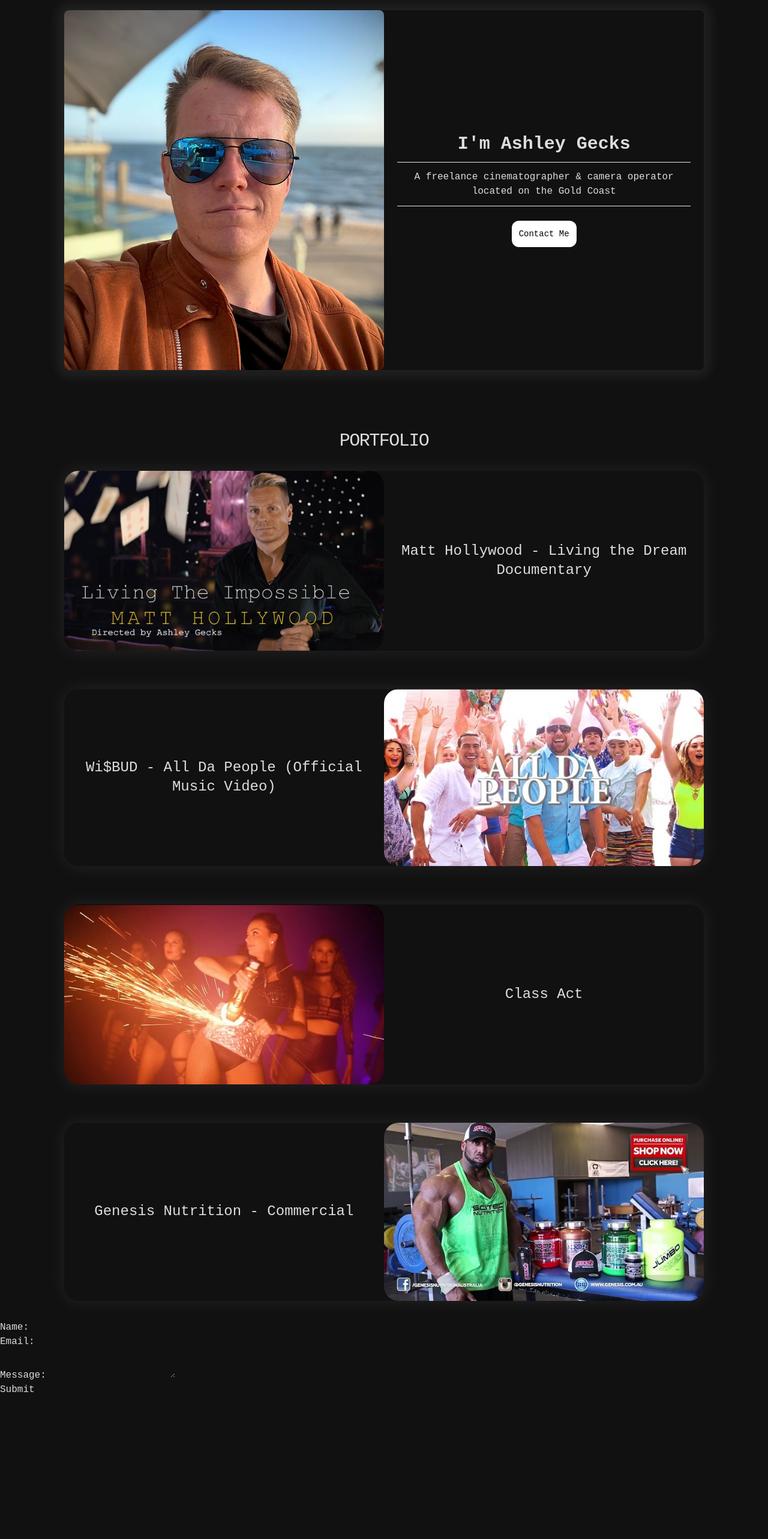
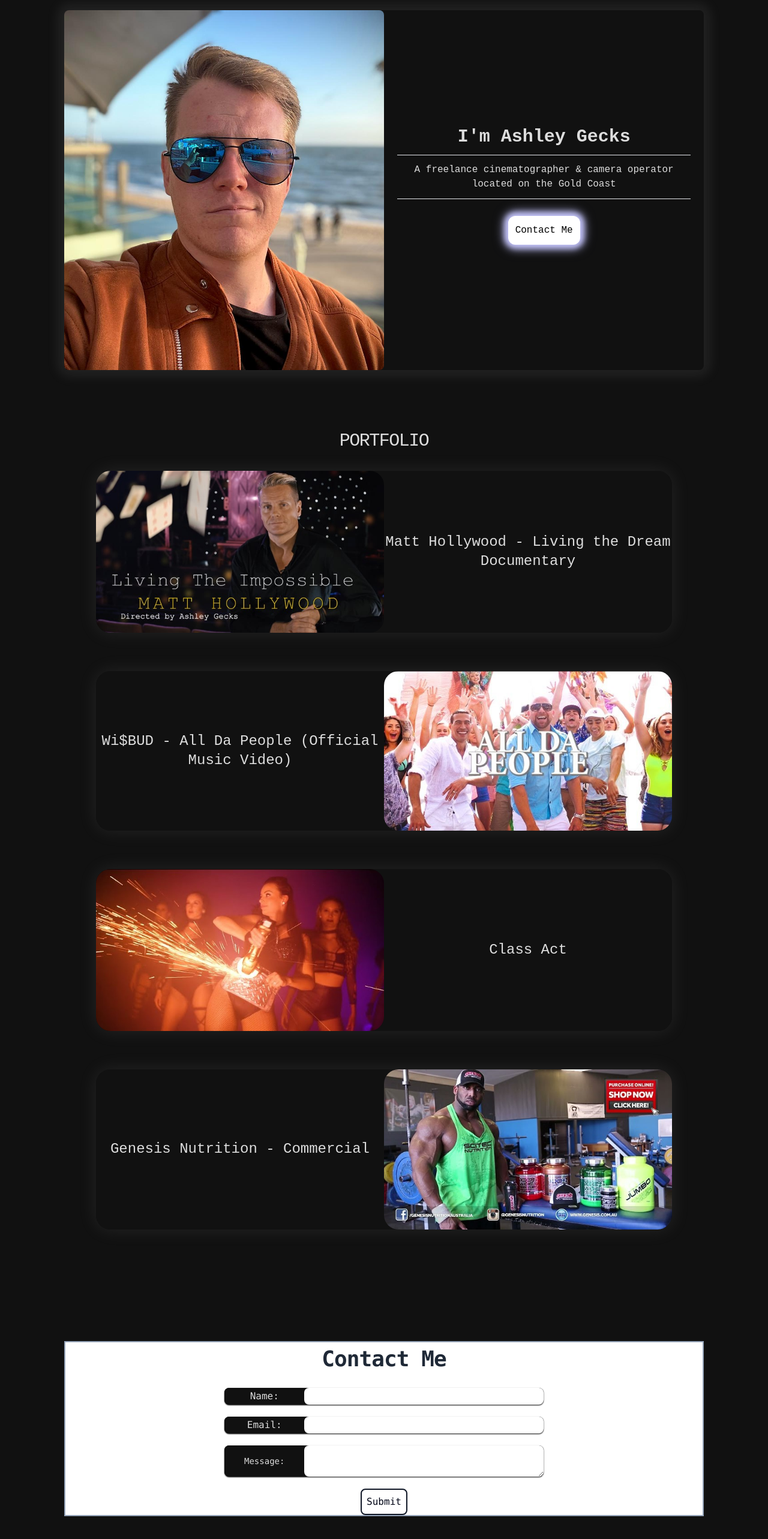
Before and after one commit to theguykai/darkcity, a React (Create React App) app: page / in a window 1280 px wide. Shown: the part 929-3495 px from the top of the page at 60% size. Before the commit the page ends 3258 px from the top, so only its background shows below. Built offline with nearby package versions, Linux system fonts and the light colour scheme; a web font is replaced by a local one.

Commit message:
added animations to the about section and the portfolio section for slide in effects

```diff
--- a/src/components/About.jsx
+++ b/src/components/About.jsx
@@ -1,6 +1,55 @@
+import React, { useEffect, useRef, useState } from "react";
 import profilePic from "../img/ashprofile.jpg";
 
 const About = () => {
+  const headingRef = useRef(null);
+  const paragraphRef = useRef(null);
+  const contactRef = useRef(null);
+  const hrRef1 = useRef(null);
+  const hrRef2 = useRef(null);
+  const [animateHr, setAnimateHr] = useState(false);
+
+  useEffect(() => {
+    const observer = new IntersectionObserver(
+      (entries) => {
+        entries.forEach((entry) => {
+          if (entry.isIntersecting) {
+            entry.target.classList.add("showAbout");
+            setTimeout(() => setAnimateHr(true), 1500);
+            observer.unobserve(entry.target);
+          }
+        });
+      },
+      { threshold: 0.1 }
+    );
+
+    if (headingRef.current) {
+      observer.observe(headingRef.current);
+    }
+
+    if (paragraphRef.current) {
+      observer.observe(paragraphRef.current);
+    }
+
+    if (contactRef.current) {
+      setTimeout(() => observer.observe(contactRef.current), 1000);
+    }
+
+    return () => observer.disconnect();
+  }, []);
+
+  useEffect(() => {
+    if (animateHr && hrRef1.current) {
+      hrRef1.current.classList.add("hr-full-width");
+    }
+  }, [animateHr]);
+
+  useEffect(() => {
+    if (animateHr && hrRef2.current) {
+      hrRef2.current.classList.add("hr-full-width");
+    }
+  }, [animateHr]);
+
   return (
     <div>
       <section
@@ -16,18 +65,20 @@ const About = () => {
           />
           <div className="context flex justify-center items-center w-1/2">
             <div className="flex flex-col gap-3 w-11/12 text-center">
-              <h2 className="text-3xl font-bold">I'm Ashley Gecks</h2>
-              <hr className="w-full" />
-              <p className="text-md">
+              <h2 ref={headingRef} className="hiddenAbout text-3xl font-bold">
+                I'm Ashley Gecks
+              </h2>
+              <hr ref={hrRef1} />
+              <p ref={paragraphRef} className="hiddenAbout text-md">
                 A freelance cinematographer & camera operator located on the
                 Gold Coast
               </p>
-              <hr className="w-full" />
-              <p className="text-sm"></p>
+              <hr ref={hrRef2} />
               <a
                 href="#contact-section"
+                ref={contactRef}
                 id="contact-link"
-                className=" bg-white text-black text-sm rounded-xl p-3 m-auto h-full min-w-min  hover:bg-blue-500 hover:text-white transition duration-200 ease-in-out"
+                className="hiddenContact glowing-shadow bg-white text-black text-md rounded-xl p-3 mx-auto my-4 h-full min-w-min  hover:bg-blue-500 hover:text-white transition-all duration-250 ease-in-out"
               >
                 Contact Me
               </a>
--- a/src/components/Contact.jsx
+++ b/src/components/Contact.jsx
@@ -1,21 +1,63 @@
 const Contact = () => {
   return (
     <div>
-      <section id="contact-section">
-        <form>
-          <div className="contact-input">
-            <label for="name">Name:</label>
-            <input type="text" id="name" name="name" />
+      <section
+        id="contact-section"
+        className="h-[50vh] md:h-[75vh] flex justify-center items-center"
+      >
+        <form className="bg-white border-slate-400 border-2 w-10/12 flex justify-center items-center gap-5 flex-col text-slate-950 font-mono">
+          <h1 className=" text-center text-2xl md:text-3xl lg:text-4xl tracking-tight text-gray-800 font-mono font-extrabold bg-transparent py-2">
+            Contact Me
+          </h1>
+          <div className="contact-input flex justify-evenly w-full sm:w-1/2 shadow-sm shadow-black rounded-lg">
+            <label
+              for="name"
+              className="w-1/3 sm:w-1/4 flex justify-center items-center font-mono rounded-lg"
+            >
+              Name:
+            </label>
+            <input
+              type="text"
+              id="name"
+              name="name"
+              className="bg-white w-3/4 py-0.5 px-2 text-slate-950 font-mono rounded-lg"
+              required
+            />
           </div>
-          <div className="contact-input">
-            <label for="email">Email:</label>
-            <input type="text" id="email" name="email" />
+          <div className="contact-input flex justify-evenly w-full sm:w-1/2 shadow-sm shadow-black rounded-lg">
+            <label
+              for="email"
+              className="w-1/3 sm:w-1/4 flex items-center justify-center font-mono rounded-lg"
+            >
+              Email:
+            </label>
+            <input
+              type="text"
+              id="email"
+              name="email"
+              className="bg-white w-3/4 py-0.5 px-2 font-mono rounded-lg"
+              required
+            />
           </div>
-          <div className="contact-input">
-            <label for="message">Message:</label>
-            <textarea id="message" name="message"></textarea>
+          <div className="contact-input flex justify-evenly w-full sm:w-1/2 shadow-sm shadow-black rounded-lg">
+            <label
+              for="message"
+              className="w-1/3 sm:w-1/4 flex items-center justify-center font-mono text-sm rounded-lg"
+            >
+              Message:
+            </label>
+            <textarea
+              id="message"
+              name="message"
+              className="bg-white w-3/4 py-0.5 px-2 font-mono rounded-lg"
+              required
+            ></textarea>
           </div>
-          <input type="submit" value="Submit" />
+          <input
+            type="submit"
+            value="Submit"
+            className="p-2 rounded-lg border-2 border-gray-900 hover:bg-blue-500 hover:text-white transition duration-200 ease-in"
+          />
         </form>
       </section>
     </div>
--- a/src/components/Portfolio.jsx
+++ b/src/components/Portfolio.jsx
@@ -5,7 +5,9 @@ const Portfolio = (props) => {
         id="portfolio-section"
         className="flex justify-center items-center flex-col"
       >
-        <h1 className="text-3xl uppercase tracking-tighter">Portfolio</h1>
+        <h1 className="text-2xl md:text-3xl uppercase tracking-tighter">
+          Portfolio
+        </h1>
         <div
           id="portfolio-container"
           className="flex justify-center items-center flex-col w-screen"
--- a/src/components/Project.jsx
+++ b/src/components/Project.jsx
@@ -1,6 +1,39 @@
+import React, { useEffect, useRef } from "react";
+
 const Project = (props) => {
+  // project slide in animation
+
+  const cardRef = useRef(null);
+
+  useEffect(() => {
+    const currentCard = cardRef.current;
+    const observer = new IntersectionObserver((entries) => {
+      entries.forEach((entry) => {
+        entry.target.classList.toggle("show", entry.isIntersecting);
+      });
+    });
+
+    if (currentCard) {
+      observer.observe(currentCard);
+    }
+
+    return () => {
+      if (currentCard) {
+        observer.unobserve(currentCard);
+      }
+    };
+  }, []);
+
+  // chooses if card is sliding in from left or right
+
+  const hiddenElement =
+    props.num % 2 === 1 ? "hiddenElementLeft" : "hiddenElementRight";
+
   return (
-    <div className="card flex justify-center items-center w-10/12 my-8 rounded-3xl flex-col sm:flex-row shadow-[0_0_30px_1px_rgba(200,200,200,0.1)]  hover:shadow-gray-300  duration-300 transition">
+    <div
+      ref={cardRef}
+      className={`card ${hiddenElement} flex justify-center items-center w-11/12 sm:w-9/12 my-8 rounded-3xl flex-col sm:flex-row shadow-[0_0_30px_1px_rgba(200,200,200,0.1)]  hover:shadow-gray-300 hover:w-10/12`}
+    >
       {/* render pic different side each time */}
       <a href={props.url} className="project-link flex w-full rounded-3xl">
         {props.num % 2 === 1 ? (
@@ -12,7 +45,6 @@ const Project = (props) => {
         ) : (
           <div className="project-context w-1/2 flex justify-center items-center flex-col text-center text-sm sm:text-lg md:text-xl lg:text-2xl bg-transparent">
             <h3 className="bg-transparent">{props.title}</h3>
-            {/* <p className="bg-transparent">{props.description}</p> */}
           </div>
         )}
         {props.num % 2 === 0 ? (
@@ -24,7 +56,6 @@ const Project = (props) => {
         ) : (
           <div className="project-context w-1/2 flex justify-center items-center flex-col text-center text-sm sm:text-lg md:text-xl lg:text-2xl bg-transparent">
             <h3 className="bg-transparent">{props.title}</h3>
-            {/* <p className="bg-transparent">{props.description}</p> */}
           </div>
         )}
       </a>
--- a/src/styles/index.css
+++ b/src/styles/index.css
@@ -20,6 +20,70 @@ li:hover {
   border-color: #ddd;
 }
 
+.hiddenAbout {
+  opacity: 0;
+  transform: translateY(-75%);
+  transition: 2s ease-in-out;
+}
+
+.hiddenContact {
+  opacity: 0;
+  transform: translateY(100%);
+  transition: 2s ease-in-out;
+}
+
+.showAbout {
+  opacity: 1;
+  transform: translateY(0);
+}
+
+hr {
+  width: 0%;
+  margin: auto;
+  transition: 1s;
+}
+
+.hr-full-width {
+  width: 100%;
+}
+
+.hiddenElementLeft {
+  opacity: 0;
+  transform: translateX(-100%);
+}
+
+.hiddenElementRight {
+  opacity: 0;
+  transform: translateX(100%);
+}
+
+.show {
+  opacity: 1;
+  transform: translateX(0);
+  transition: 0.5s;
+}
+
+@keyframes glowingShadow {
+  0%,
+  100% {
+    box-shadow: 0 0 5px 0 rgba(200, 200, 255, 0.7),
+      0 0 8px 0 rgba(200, 200, 255, 0.5), 0 0 10px 0 rgba(200, 200, 255, 0.3);
+  }
+  50% {
+    box-shadow: 0 0 10px 5px rgba(200, 200, 255, 0.9),
+      0 0 15px 5px rgba(200, 200, 255, 0.7),
+      0 0 20px 5px rgba(200, 200, 255, 0.5);
+  }
+}
+
+.glowing-shadow {
+  animation: glowingShadow 2.5s ease-in-out infinite;
+}
+
+#contact-link:hover {
+  animation: none;
+  box-shadow: 0 0 15px 10px rgba(0, 0, 255, 1);
+}
 /* .project-context,
 .project-img {
   transition: all 1s ease-in-out;
```
